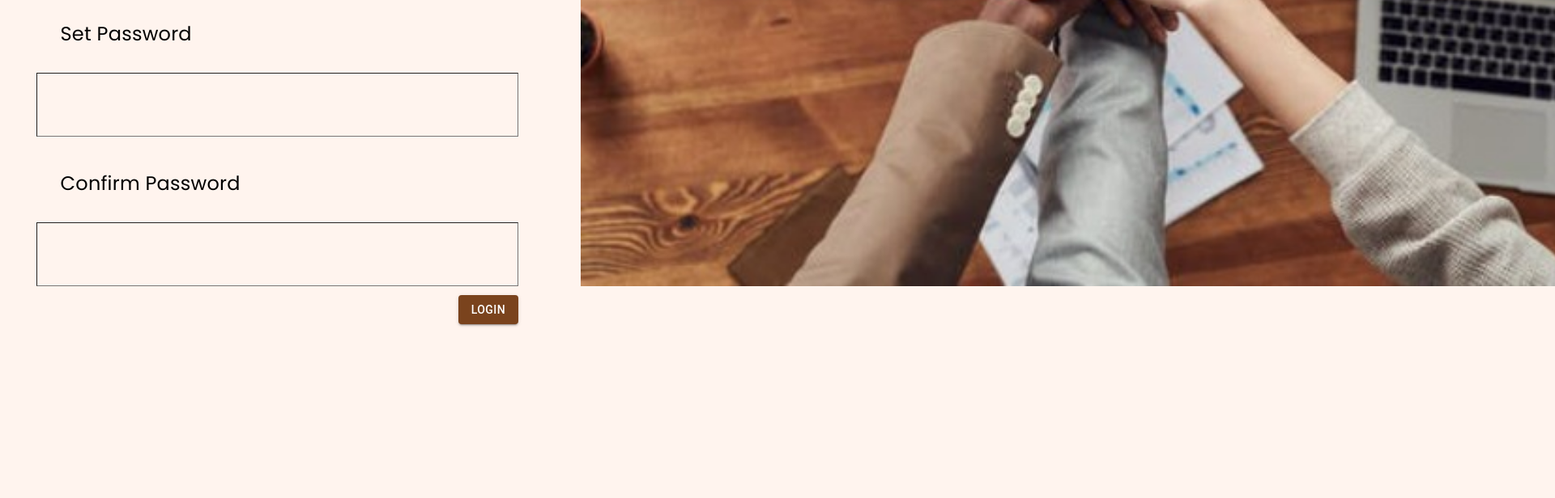
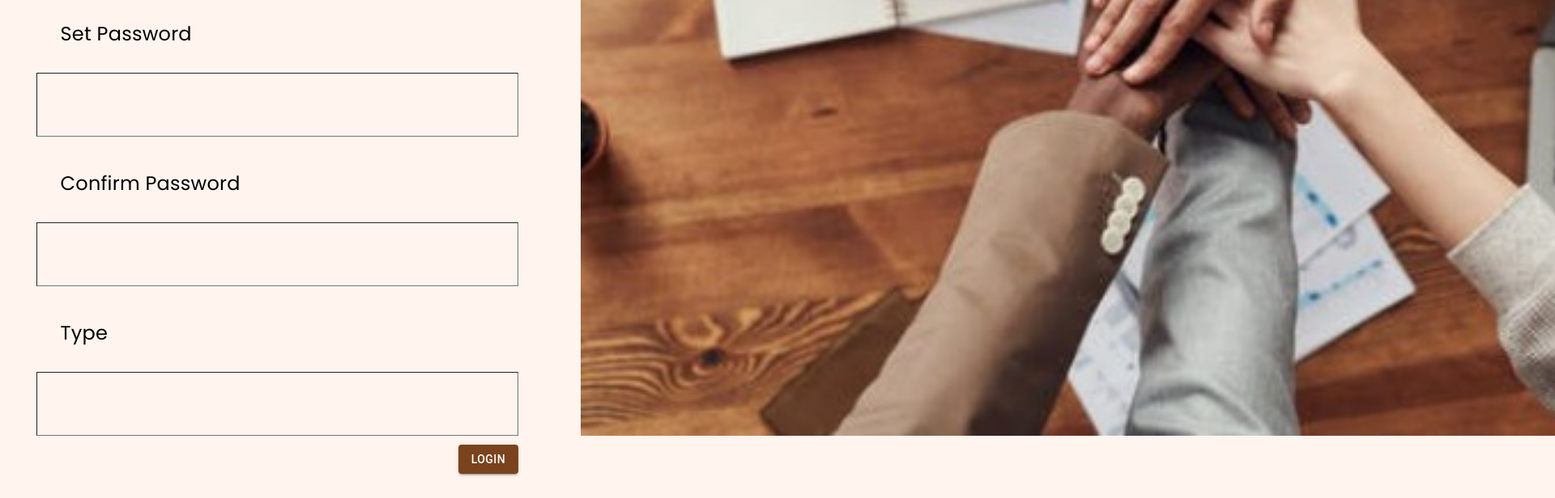
Before and after one commit to kulkarni-anish/Wingineers_hackathon, a React (Create React App) app in the folder frontend/: page /Register in a window 1280 px wide. Shown: the part 654-1270 px from the top of the page at 81% size, 1920 px wide, since content can reach past the window. Before the commit the page ends 1085 px from the top, so only its background shows below. Built offline with nearby package versions, Linux system fonts and the light colour scheme.

Commit message:
login connected and working to be changed acc to register

```diff
--- a/frontend/src/components/loginWith.js
+++ b/frontend/src/components/loginWith.js
@@ -19,7 +19,14 @@ const LoginWith = () => {
       password: Yup.string().required("Required"),
     }),
     onSubmit: (values) => {
-      console.log(values);
+      const formData=new FormData()
+      formData.append('username',values.email)
+      formData.append('password',values.password)
+      fetch("http://127.0.0.1:8000/accounts/login/",{
+            method:'POST',
+            body:formData,
+        }).then(res=>res.json().then(json=>console.log(json)))
+        .catch(err=>console.log("fucked",err))
     },
   });
   return (
--- a/frontend/src/components/register.js
+++ b/frontend/src/components/register.js
@@ -17,7 +17,7 @@ const Register = () => {
     validationSchema: Yup.object({
       name: Yup.string()
         .required("Required")
-        .max(30, "Exceeded maximum charecter length of 30"),
+        .max(10, "Exceeded maximum charecter length of 10"),
       email: Yup.string()
         .email("Please enter a valid email")
         .required("Required"),
@@ -30,6 +30,9 @@ const Register = () => {
         .min(8, "Minimum legth for password is 8")
         .max(16, "Exceeded maximum charecter length of 16")
         .oneOf([Yup.ref("setPassword"), null], "password does not match"),
+      name: Yup.string()
+        .required("Required")
+        .max(10, "Exceeded maximum charecter length of 10"),
     }),
     onSubmit: (values) => {
       console.log(values);
@@ -42,7 +45,7 @@ const Register = () => {
           <Typography className="loginDiv-headings">Register</Typography>
         </Grid>
         <Grid item xs={12}>
-          <Typography className="loginDiv-text ">Name</Typography>
+          <Typography className="loginDiv-text ">Phone Number</Typography>
         </Grid>
         <Grid item xs={12}>
           <input
@@ -110,6 +113,23 @@ const Register = () => {
           ) : null}
         </Grid>
         <Grid item xs={12}>
+          <Typography className="loginDiv-text">Type</Typography>
+        </Grid>
+        <Grid item xs={12}>
+          <input
+            className="styledInput "
+            id="type"
+            name="type"
+            type="type"
+            onBlur={formik.handleBlur}
+            onChange={formik.handleChange}
+            value={formik.values.type}
+          />
+          {formik.touched.type && formik.errors.type ? (
+            <p className="error">{formik.errors.type}</p>
+          ) : null}
+        </Grid>
+        <Grid item xs={12}>
           <Button
             variant="contained"
             className="styledButton"
```
